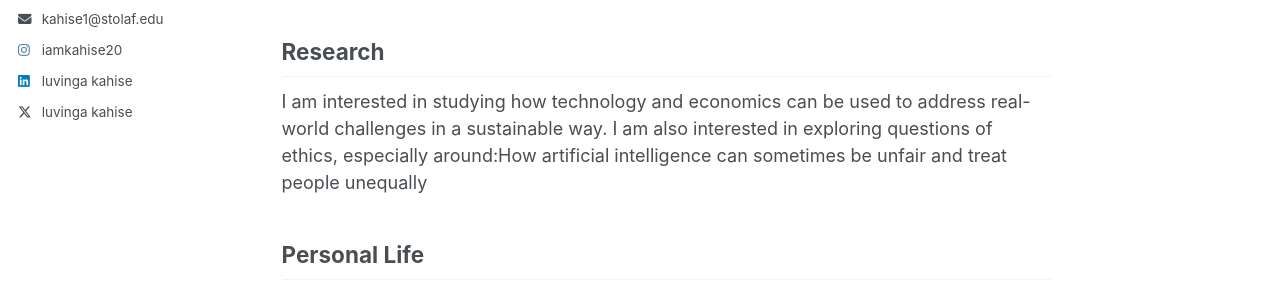
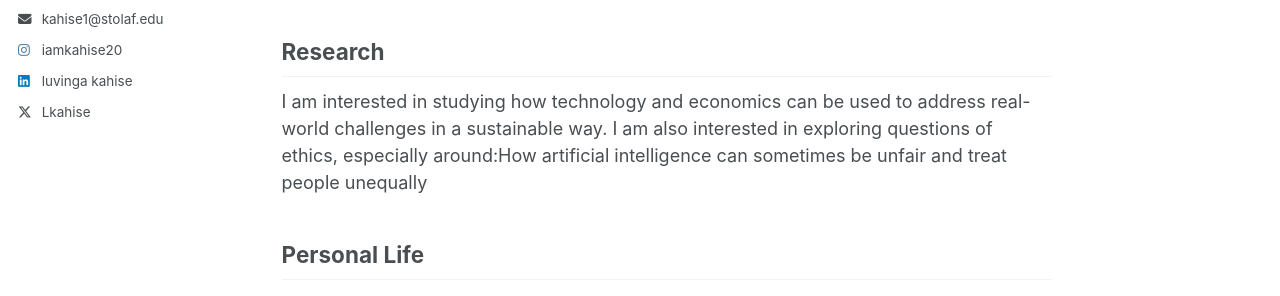
Before and after one commit to kahise1/ethics_fall2025, a Jekyll site: the page built from _pages/about.md, in a window 1280 px wide. Shown: the part 487-783 px from the top of the page. Built offline with Jekyll 4.4.1, drawn with Linux system fonts in a browser that asks for light colours; a script that is not in the unit is left out.

Commit message:
# x updated

```diff
--- a/_config.yml
+++ b/_config.yml
@@ -67,7 +67,7 @@ author:
   steam            : # Username
   telegram         : # URL
   tumblr           : # Username
-  twitter          : "luvinga kahise" # Username for X / Twitter
+  twitter          : "Lkahise" # Username for X / Twitter
   vine             : # Username
   weibo            : # Username
   wikipedia        : # Username
```
